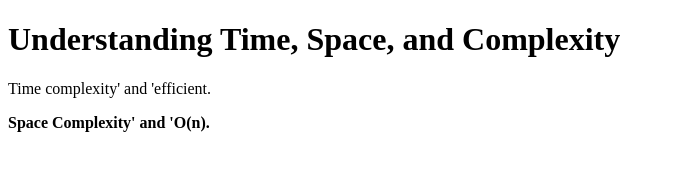
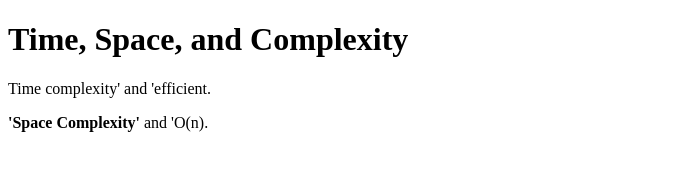
Before and after one commit to acciojob/time-and-space-complexity-priyamdodiya, a website: page main.html in a window 1280 px wide. Shown: the whole page, without its empty margins (0-675 px from the left). Drawn offline with Linux system fonts and the light colour scheme.

Commit message:
created a submission

```diff
--- a/main.html
+++ b/main.html
@@ -9,14 +9,13 @@
 </head>
 
 <body>
-    <h1>Understanding Time, Space, and Complexity</h1>
+    <h1>Time, Space, and Complexity</h1>
     <p>
         Time complexity' and 'efficient.
     </p>
-    <b>
-        Space Complexity' and 'O(n).
-    </b>
+    <p>
+        <b>'Space Complexity'</b> and 'O(n).
+    </p>
     <script type="text/javascript" src="./script.js"></script>
 </body>
-
 </html>
```
